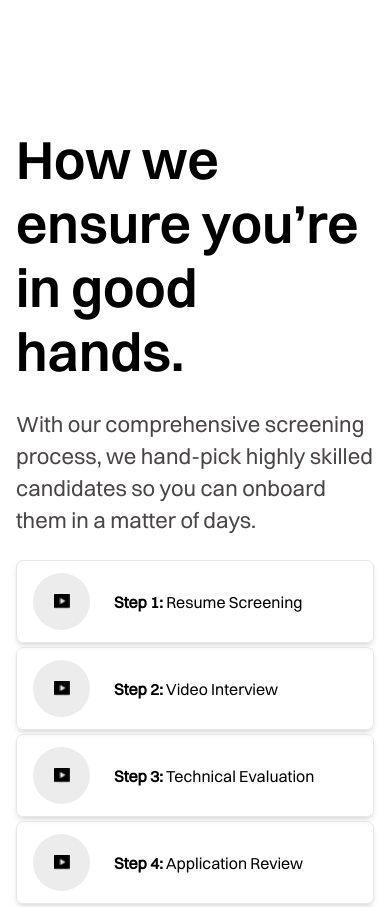
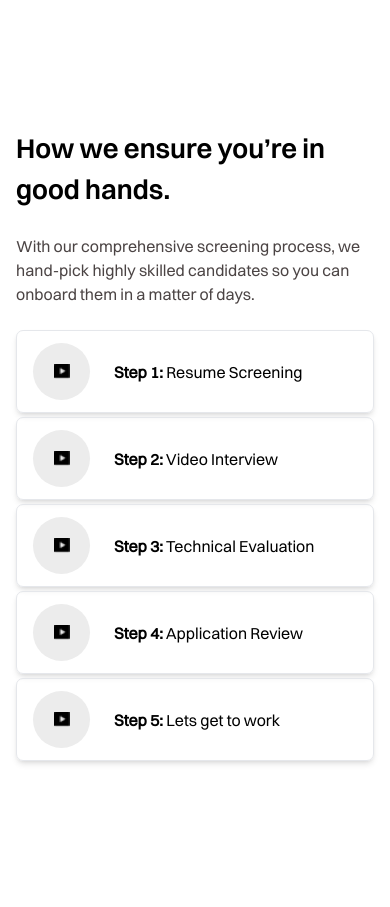
Before and after one commit to bezbrain/Punch-assessment, a React (Vite) app: page / in a window 390 px wide. Shown: the part 4220-5127 px from the top of the page. Built offline with nearby package versions, Linux system fonts and the light colour scheme.

Commit message:
Make the how-we-ensure section responsive

```diff
--- a/src/components/howWeEnsure/howWeEnsure.tsx
+++ b/src/components/howWeEnsure/howWeEnsure.tsx
@@ -4,11 +4,11 @@ import ShortCard from "./others/shortCard";
 const HowWeEnsure = () => {
   return (
     <HowWeEnsureWrapper>
-      <h2 className="max-w-[570px] text-[54px]">
+      <h2 className="max-w-[370px] text-[7vw] surfaceDuo:leading-[64px] surfaceDuo:text-[54px] surfaceDuo:max-w-[570px]">
         How we ensure you’re in good hands.
       </h2>
 
-      <p className="text-[22px] text-[#1E1515CC] my-6 leading-[32px] max-w-[645px]">
+      <p className="text-[#1E1515CC] my-6 max-w-[645px] surfaceDuo:text-[22px] surfaceDuo:leading-[32px]">
         With our comprehensive screening process, we hand-pick highly skilled
         candidates so you can onboard them in a matter of days.
       </p>
@@ -33,7 +33,6 @@ const HowWeEnsureWrapper = styled.div`
 
   > h2 {
     font-family: "Switzer-Semi-Bold";
-    line-height: 64px;
   }
 
   .content__container {
```
